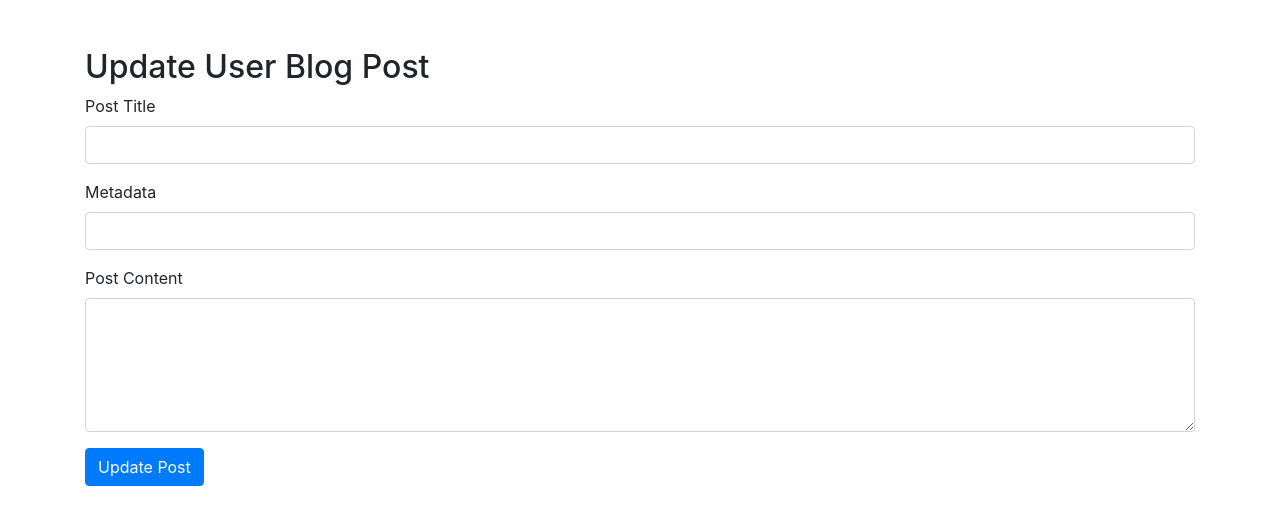
After one commit to rahulv202/Blog-Application, a PHP site: template app/views/user_post_edit.php in a window 1280 px wide. The commit adds this page. Shown: the top 525 px of the page. Run offline with PHP 8.4, Linux system fonts and the light colour scheme; the template is opened without the code that fills it, so the values that code supplies are empty.

Commit message:
user post manage And Edit And Delete

```diff
--- /dev/null
+++ b/app/views/user_post_edit.php
@@ -0,0 +1,20 @@
+<div class="container mt-5">
+    <h2>Update User Blog Post</h2>
+    <?php if (!empty($error)) echo "<div class='alert alert-danger'>{$error}</div>"; ?>
+    <form action="/update_user_post" method="POST">
+        <input type="hidden" name="post_id" value="<?php echo $post_data['id'] ?>">
+        <div class="form-group">
+            <label for="title">Post Title</label>
+            <input type="text" class="form-control" id="title" name="title" required value="<?php echo $post_data['post_title'] ?>">
+        </div>
+        <div class="form-group">
+            <label for="metadata">Metadata</label>
+            <input type="text" class="form-control" id="metadata" name="metadata" required value="<?php echo $post_data['post_metadata'] ?>">
+        </div>
+        <div class="form-group">
+            <label for="content">Post Content</label>
+            <textarea class="form-control" id="content" name="content" rows="5" required><?php echo $post_data['post_content'] ?></textarea>
+        </div>
+        <button type="submit" class="btn btn-primary">Update Post</button>
+    </form>
+</div>
--- a/index.php
+++ b/index.php
@@ -38,6 +38,10 @@ $router->addRoute('GET', '/user-post', 'PostController@index', [LoginCheckMiddle
 $router->addRoute('POST', '/save_post', 'PostController@save_post', [LoginCheckMiddleware::class]);
 $router->addRoute('GET', '/all-post-list', 'PostController@all_post_list', [AuthAdminRoleMiddleware::class]);
 $router->addRoute('GET', '/approve-post/{param}', 'PostController@approve_post', [AuthAdminRoleMiddleware::class]);
+$router->addRoute('GET', '/user-post-manage', 'PostController@user_post_manage', [LoginCheckMiddleware::class]);
+$router->addRoute('GET', '/user-post-edit/{param}', 'PostController@user_post_edit', [LoginCheckMiddleware::class]);
+$router->addRoute('POST', '/update_user_post', 'PostController@update_user_post', [LoginCheckMiddleware::class]);
+$router->addRoute('GET', '/user-post-delete/{param}', 'PostController@user_post_delete', [LoginCheckMiddleware::class]);
 // Parse the current URL
 $requestUri = $_SERVER['REQUEST_URI']; //strtok($_SERVER['REQUEST_URI'], '?');
 $requestMethod = $_SERVER['REQUEST_METHOD'];
```
Also changed, not shown: app/controllers/PostController.php (+39 -0 lines), app/views/user_post_manage.php (added, +43 -0 lines).
